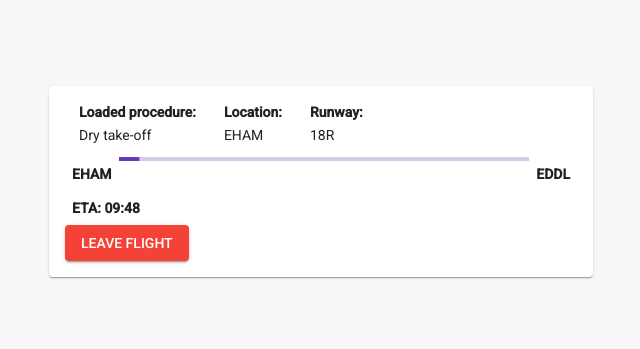
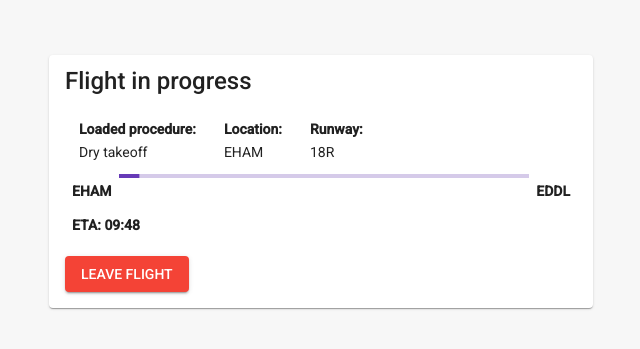
Before and after one commit to BitsAndDroids/simulatorGUI, an Angular app: page /active-screen in a window 1280 px wide. Shown: the part 219-568 px from the top of the page, without its empty margins (319-959 px from the left). Built offline with nearby package versions, Linux system fonts and the light colour scheme.

Commit message:
Minor spelling + style changes
- Added title to active flight
- Changed margins on active flight
- fixed take-off to be consistent with takeoff

```diff
--- a/src/app/active-screen/active-screen.component.css
+++ b/src/app/active-screen/active-screen.component.css
@@ -20,4 +20,12 @@ mat-card {
   font-weight: bolder;
 }
 
+mat-card-title {
+  margin-bottom: 28px;
+}
+
+button {
+  margin-top: 14px;
+}
+
 /*# sourceMappingURL=active-screen.component.css.map */
--- a/src/app/active-screen/active-screen.component.html
+++ b/src/app/active-screen/active-screen.component.html
@@ -1,7 +1,8 @@
 <div class="active-screen-container">
   <mat-card>
+    <mat-card-title>Flight in progress</mat-card-title>
     <app-flight-info></app-flight-info>
-    <div class='flight-progress'><p class="ICAO">EHAM
+    <div class='flight-progress'><p class="ICAO">{{departureAirport}}
     </p>
       <mat-progress-bar [value]="progress"></mat-progress-bar>
       <p class="ICAO">EDDL
--- a/src/app/active-screen/active-screen.component.scss
+++ b/src/app/active-screen/active-screen.component.scss
@@ -16,3 +16,9 @@ mat-card{
   margin: 7px;
   font-weight: bolder;
 }
+mat-card-title{
+  margin-bottom: 28px;
+}
+button{
+  margin-top: 14px;
+}
--- a/src/app/active-screen/active-screen.component.ts
+++ b/src/app/active-screen/active-screen.component.ts
@@ -1,4 +1,5 @@
 import { Component, OnInit } from '@angular/core';
+import {FlightInfoService} from "../flight-info.service";
 
 @Component({
   selector: 'app-active-screen',
@@ -7,12 +8,12 @@ import { Component, OnInit } from '@angular/core';
 })
 export class ActiveScreenComponent implements OnInit {
   ETA: string = " 10:20";
-
+  departureAirport : string = this.flightInfoService.getAirport();
   progress: number = 0;
   hours: number = 10;
   minutes: number = 20;
   totalMinutes : number = this.hours * 60 + this.minutes;
-  constructor() { }
+  constructor(private flightInfoService: FlightInfoService) { }
 
   ngOnInit(): void {
     const progressEveryTick = this.totalMinutes / 1000;
--- a/src/app/edit-screen/edit-screen.component.html
+++ b/src/app/edit-screen/edit-screen.component.html
@@ -7,7 +7,6 @@
       <mat-form-field appearance="fill">
         <mat-label>Select an airport</mat-label>
         <mat-select #airport [(value)]="selectedAirport" (selectionChange)="changeAirport(airport.value)">
-          <mat-option>None</mat-option>
           <mat-option *ngFor="let airport of airports" [value]="airport">{{airport}}</mat-option>
         </mat-select>
 
@@ -16,7 +15,6 @@
         <mat-form-field>
           <mat-label>Select a procedure</mat-label>
           <mat-select #procedure [(value)]="selectedProcedure" (selectionChange)="changeProcedure(procedure.value)">
-            <mat-option>None</mat-option>
             <mat-option *ngFor="let procedure of procedures" [value]="procedure">{{procedure}}</mat-option>
           </mat-select>
         </mat-form-field>
@@ -40,6 +38,6 @@
 
 
     </mat-card-content>
-    <button mat-raised-button color="primary" (click)="toggleOpen()">SAVE</button>
+    <button mat-raised-button color="primary" (click)="saveSettings()">SAVE</button>
   </mat-card>
 </div>
--- a/src/app/edit-screen/edit-screen.component.ts
+++ b/src/app/edit-screen/edit-screen.component.ts
@@ -11,7 +11,7 @@ import {FlightInfoService} from "../flight-info.service";
 export class EditScreenComponent implements OnInit {
   //Hardcoded lists can be replaced by databases/files in the future
   airports : string[] = ["EHAM", "EDDL","EHVN"];
-  procedures : string[] = ["Dry take-off","Wet take-off","Engine failure takeoff","Circuit"];
+  procedures : string[] = ["Dry takeoff","Wet takeoff","Engine faillure takeoff","Circuit"];
 
   //These are the pre-selected variables showing in the HTML
   selectedAirport : string = this.flightInfoService.getAirport();
@@ -46,12 +46,10 @@ export class EditScreenComponent implements OnInit {
     this.selectedProcedure = procedure;
   }
 
-  toggleOpen(){
-    console.log(this.selectedAirport);
+  saveSettings(){
     this.flightInfoService.setAirport(this.selectedAirport);
     this.flightInfoService.setRunway(this.selectedRunway);
     this.flightInfoService.setProcedureSelected(this.selectedProcedure);
-    console.log(this.flightInfoService.getAirport());
     this.overlayService.toggleOpen();
   }
 }
--- a/src/app/flight-info.service.ts
+++ b/src/app/flight-info.service.ts
@@ -7,7 +7,7 @@ import {Subject} from "rxjs";
 export class FlightInfoService {
   airportSelected = "EHAM";
   runwaySelected = "18R";
-  procedureSelected = "Dry take-off";
+  procedureSelected = "Dry takeoff";
   procedureSelectedSet: Subject<string> = new Subject<string>();
   airportSelectedSet: Subject<string> = new Subject<string>();
   runwaySelectedSet: Subject<string> = new Subject<string>();
```
Also changed, not shown: 4 other files (tests, documents, lock files or other folders).
